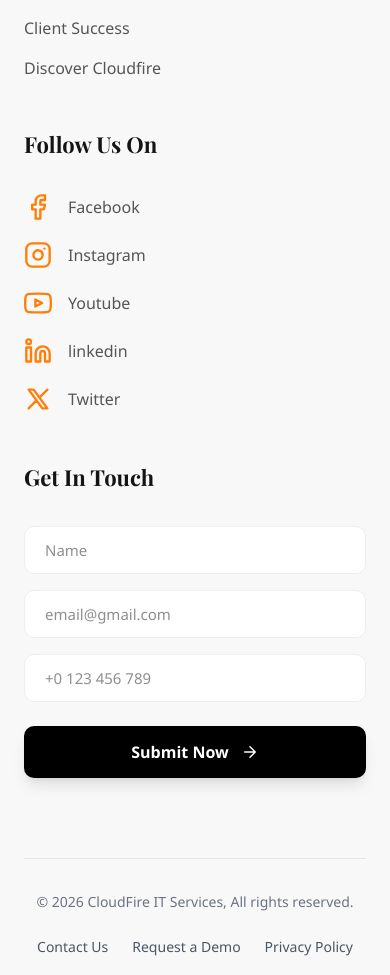
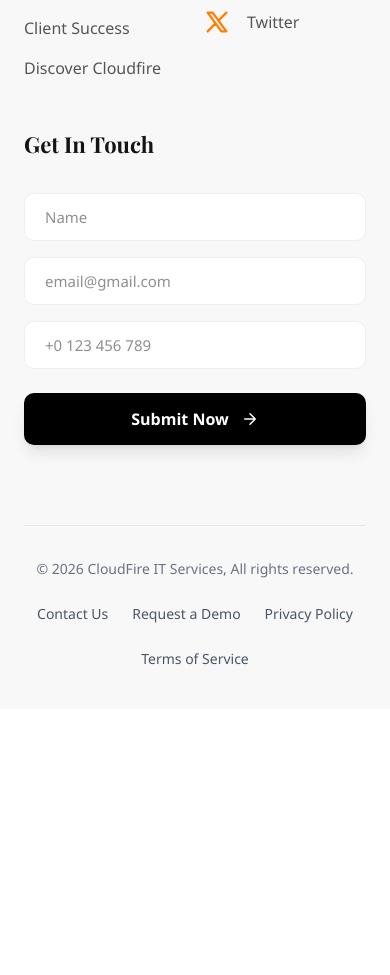
Before and after one commit to satyamsoni853/NewCloudFireWebsite, a React (Vite) app: page /industries in a window 390 px wide. Shown: the part 7722-8697 px from the top of the page. After the commit the page ends 8431 px from the top, so only its background shows below. Built offline with nearby package versions, Linux system fonts and the light colour scheme; a web font is replaced by a local one.

Commit message:
feat: add responsive Footer component with contact form and social links

```diff
--- a/src/components/Footer.jsx
+++ b/src/components/Footer.jsx
@@ -7,10 +7,10 @@ const Footer = () => {
       <div className="max-w-[1440px] mx-auto">
 
         {/* Main Footer Grid */}
-        <div className="grid grid-cols-1 md:grid-cols-2 lg:grid-cols-4 gap-12 lg:gap-8">
+        <div className="grid grid-cols-2 md:grid-cols-2 lg:grid-cols-4 gap-x-4 gap-y-12 lg:gap-8">
 
           {/* Column 1: Logo & Address */}
-          <div className="flex flex-col items-center lg:items-start">
+          <div className="col-span-2 md:col-span-1 flex flex-col items-center lg:items-start">
             <img src="/Assests/Cloudfire.png" className="w-[180px] lg:w-[174px] h-auto object-contain mb-8" alt="Cloudfire" />
 
             <div className="w-full max-w-[280px] bg-linear-to-b from-[#ffaf38] to-[#ff7e06] rounded-[20px] flex flex-col items-center justify-center p-6 shadow-md">
@@ -90,7 +90,7 @@ const Footer = () => {
           </div>
 
           {/* Column 4: Get In Touch */}
-          <div>
+          <div className="col-span-2 md:col-span-1">
             <h3 className="text-[#141414] font-serif font-bold text-[22px] mb-8">Get In Touch</h3>
             <form className="flex flex-col gap-4">
               <input
```
